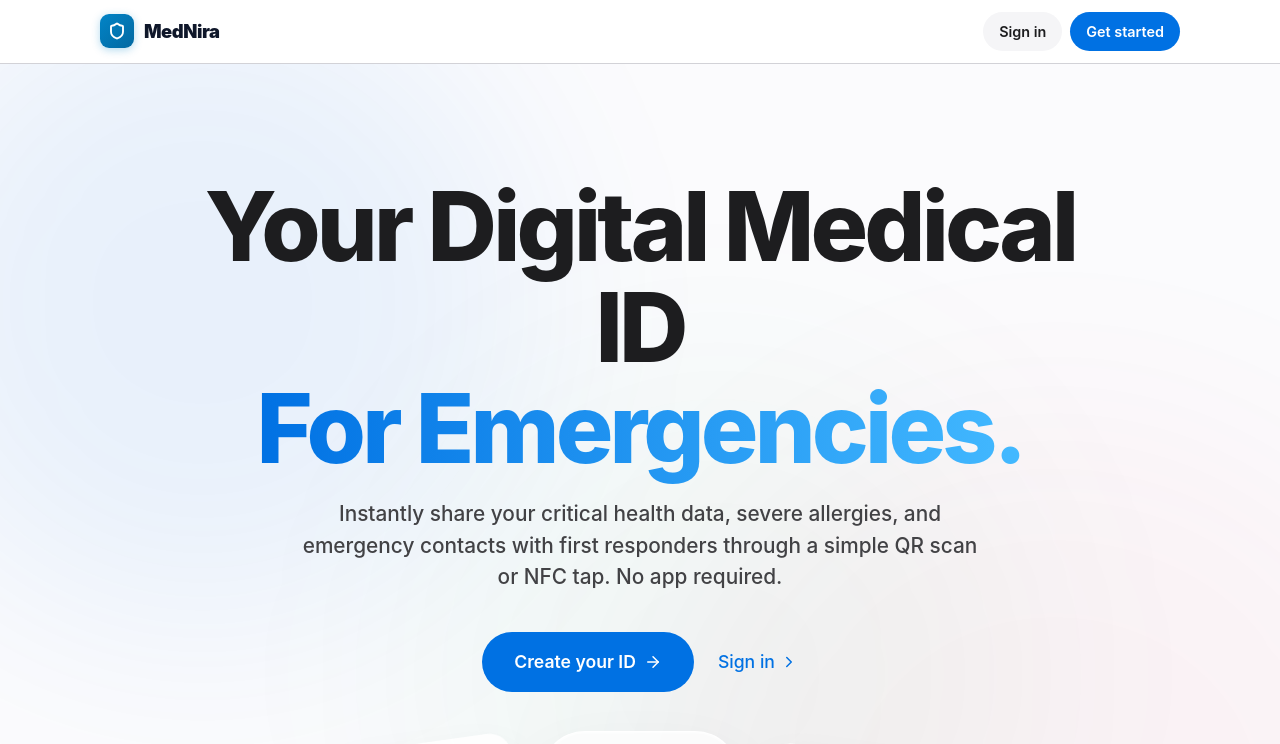
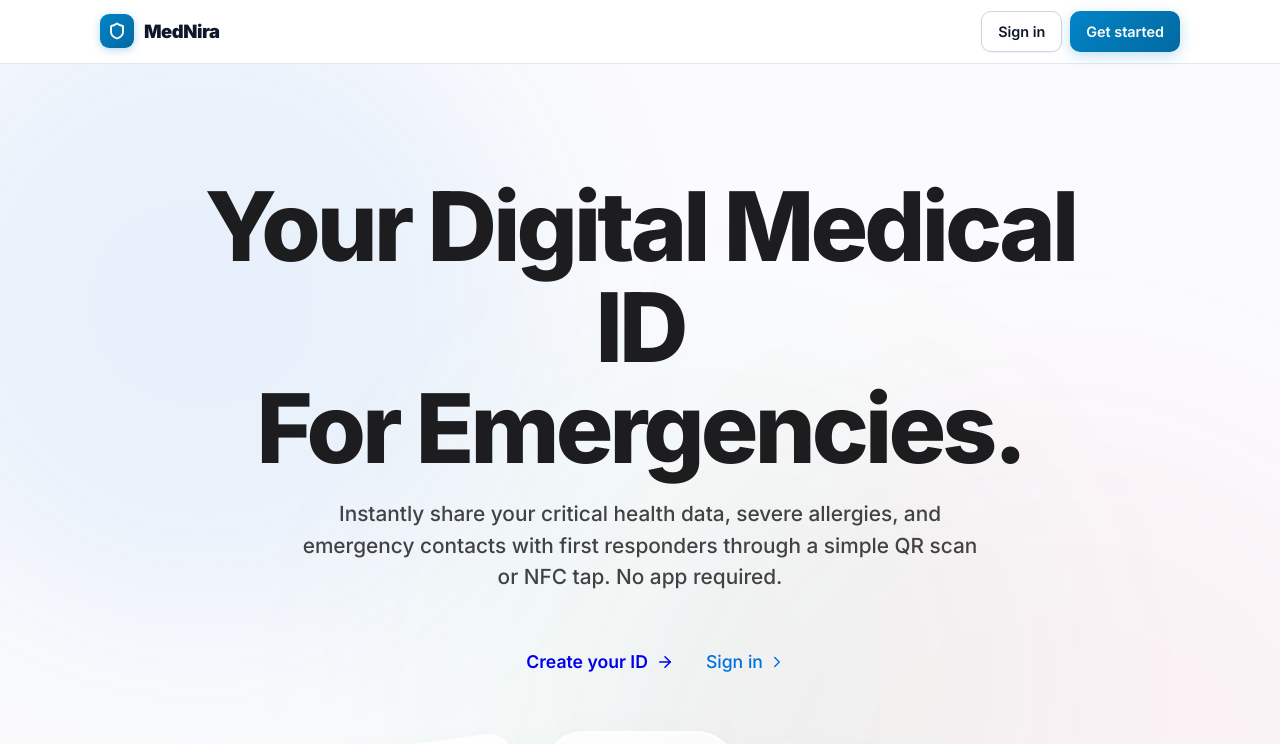
Before and after one commit to therafsanrohan/mednira, a Next.js app: page / in a window 1280 px wide. Shown: the top 744 px of the page. Built offline with nearby package versions, Linux system fonts and the light colour scheme; no server answers.

Commit message:
revert: restore original globals.css for landing page design

```diff
--- a/src/app/globals.css
+++ b/src/app/globals.css
@@ -1,33 +1,33 @@
 :root {
-  --font-sans: -apple-system, BlinkMacSystemFont, "SF Pro Text", "Segoe UI", Roboto, sans-serif;
+  --font-sans: 'Inter', system-ui, -apple-system, BlinkMacSystemFont, "Segoe UI", Roboto, Oxygen, Ubuntu, Cantarell, "Helvetica Neue", sans-serif;
 
-  /* Apple Theme Clean Light Palette */
-  --bg-light: #fbfbfd;
+  /* High-Contrast Clean Light Medical Palette */
+  --bg-light: #f8fafc;
   --bg-card: #ffffff;
-  --bg-card-hover: #f5f5f7;
+  --bg-card-hover: #f1f5f9;
   --bg-input: #ffffff;
 
   /* Text */
-  --text-primary: #1d1d1f;
-  --text-secondary: #86868b;
-  --text-muted: #a1a1a6;
+  --text-primary: #0f172a;
+  --text-secondary: #475569;
+  --text-muted: #64748b;
 
   /* Brand & Status Colors */
-  --brand-blue: #0071e3;
-  --brand-blue-hover: #0077ed;
+  --brand-blue: #0284c7;
+  --brand-blue-hover: #0369a1;
   --emergency-red: #e11d48;
   --emergency-red-hover: #be123c;
-  --success-green: #34c759;
-  --amber-warning: #ff9500;
+  --success-green: #16a34a;
+  --amber-warning: #d97706;
 
   /* Borders & Shadows */
-  --border-subtle: #d2d2d7;
-  --border-card: #e5e5ea;
-  --border-focus: #0071e3;
-  --glass-bg: rgba(255, 255, 255, 0.7);
-  --glass-border: rgba(255, 255, 255, 0.5);
-  --shadow-card: 0 4px 24px rgba(0, 0, 0, 0.04);
-  --shadow-glow-red: 0 4px 24px rgba(225, 29, 72, 0.15);
+  --border-subtle: #e2e8f0;
+  --border-card: #cbd5e1;
+  --border-focus: #0284c7;
+  --glass-bg: rgba(255, 255, 255, 0.95);
+  --glass-border: rgba(226, 232, 240, 0.8);
+  --shadow-card: 0 4px 20px -2px rgba(15, 23, 42, 0.08), 0 2px 6px -1px rgba(15, 23, 42, 0.04);
+  --shadow-glow-red: 0 4px 20px rgba(225, 29, 72, 0.15);
 }
 
 * {
@@ -64,22 +64,22 @@ html, body {
 /* Glass & Card Design */
 .glass-card {
   background: var(--glass-bg);
-  backdrop-filter: saturate(180%) blur(20px);
-  -webkit-backdrop-filter: saturate(180%) blur(20px);
+  backdrop-filter: blur(12px);
+  -webkit-backdrop-filter: blur(12px);
   border: 1px solid var(--glass-border);
-  border-radius: 20px;
+  border-radius: 1rem;
   padding: 1.5rem;
   margin-bottom: 1.25rem;
   box-shadow: var(--shadow-card);
-  transition: transform 0.2s ease, box-shadow 0.2s ease;
+  transition: transform 0.2s ease, border-color 0.2s ease;
 }
 
 .card {
   background-color: var(--bg-card);
-  border: none;
-  border-radius: 20px;
-  padding: 2rem;
-  margin-bottom: 1.5rem;
+  border: 1px solid var(--border-card);
+  border-radius: 1rem;
+  padding: 1.5rem;
+  margin-bottom: 1.25rem;
   box-shadow: var(--shadow-card);
 }
 
@@ -98,12 +98,12 @@ html, body {
   font-family: var(--font-sans);
   font-weight: 600;
   font-size: 0.95rem;
-  min-height: 48px;
-  padding: 0.75rem 1.5rem;
-  border-radius: 9999px;
+  min-height: 48px; /* 48px Touch target for mobile accessibility */
+  padding: 0.75rem 1.25rem;
+  border-radius: 0.625rem;
   border: none;
   cursor: pointer;
-  transition: all 0.2s ease;
+  transition: all 0.2s cubic-bezier(0.4, 0, 0.2, 1);
   text-decoration: none;
   user-select: none;
 }
@@ -113,35 +113,41 @@ html, body {
 }
 
 .btn-danger {
-  background: var(--emergency-red);
+  background: linear-gradient(135deg, var(--emergency-red) 0%, #be123c 100%);
   color: #ffffff;
+  box-shadow: 0 4px 14px rgba(225, 29, 72, 0.3);
 }
 
 .btn-danger:hover {
-  background: var(--emergency-red-hover);
+  background: linear-gradient(135deg, #f43f5e 0%, #9f1239 100%);
 }
 
 .btn-primary {
-  background: var(--brand-blue);
+  background: linear-gradient(135deg, var(--brand-blue) 0%, var(--brand-blue-hover) 100%);
   color: #ffffff;
+  box-shadow: 0 4px 14px rgba(2, 132, 199, 0.25);
 }
 
 .btn-primary:hover {
-  background: var(--brand-blue-hover);
+  background: linear-gradient(135deg, #0369a1 0%, #075985 100%);
 }
 
 .btn-success {
-  background: var(--success-green);
+  background: linear-gradient(135deg, var(--success-green) 0%, #15803d 100%);
   color: #ffffff;
+  box-shadow: 0 4px 14px rgba(22, 163, 74, 0.25);
 }
 
 .btn-secondary {
-  background-color: #f5f5f7;
+  background-color: #ffffff;
   color: var(--text-primary);
+  border: 1px solid #cbd5e1;
+  box-shadow: 0 1px 2px rgba(0, 0, 0, 0.05);
 }
 
 .btn-secondary:hover {
-  background-color: #e5e5ea;
+  background-color: #f8fafc;
+  border-color: #94a3b8;
 }
 
 .btn-full {
@@ -189,26 +195,25 @@ html, body {
 /* Inputs & Forms */
 input[type="text"],
 input[type="email"],
-input[type="password"],
 input[type="date"],
 select,
 textarea {
   width: 100%;
-  min-height: 52px;
+  min-height: 48px;
   padding: 0.75rem 1rem;
-  border-radius: 12px;
+  border-radius: 0.5rem;
   background-color: var(--bg-input);
-  border: 1px solid var(--border-subtle);
+  border: 1px solid var(--border-card);
   color: var(--text-primary);
   font-family: var(--font-sans);
-  font-size: 1rem;
+  font-size: 0.95rem;
   outline: none;
-  transition: all 0.2s ease;
+  transition: border-color 0.15s ease, box-shadow 0.15s ease;
 }
 
 input:focus, select:focus, textarea:focus {
   border-color: var(--border-focus);
-  box-shadow: 0 0 0 4px rgba(0, 113, 227, 0.15);
+  box-shadow: 0 0 0 3px rgba(2, 132, 199, 0.15);
 }
 
 /* Responsive Grid System */
@@ -236,24 +241,22 @@ input:focus, select:focus, textarea:focus {
 
 /* ── Auth Pages ───────────────────────────────────────── */
 .auth-page {
-  min-height: calc(100vh - 52px);
+  min-height: calc(100vh - 64px);
   display: flex;
   align-items: center;
   justify-content: center;
   padding: 2rem 1rem;
-  background: var(--bg-light);
+  background: linear-gradient(145deg, #f0f9ff 0%, #f8fafc 50%, #fdf4ff 100%);
 }
 
 .auth-card {
   width: 100%;
   max-width: 440px;
-  background: rgba(255, 255, 255, 0.7);
-  backdrop-filter: saturate(180%) blur(20px);
-  -webkit-backdrop-filter: saturate(180%) blur(20px);
-  border: 1px solid rgba(255, 255, 255, 0.5);
-  border-radius: 24px;
-  padding: 3rem;
-  box-shadow: 0 10px 40px rgba(0,0,0,0.05);
+  background: #ffffff;
+  border: 1px solid var(--border-subtle);
+  border-radius: 1.25rem;
+  padding: 2.5rem 2rem;
+  box-shadow: 0 8px 40px -4px rgba(15, 23, 42, 0.1), 0 2px 8px -1px rgba(15, 23, 42, 0.05);
 }
 
 .auth-header {
@@ -267,9 +270,11 @@ input:focus, select:focus, textarea:focus {
   justify-content: center;
   width: 56px;
   height: 56px;
-  background: transparent;
-  color: var(--brand-blue);
+  background: linear-gradient(135deg, var(--brand-blue) 0%, #0369a1 100%);
+  border-radius: 14px;
+  color: white;
   margin-bottom: 1.25rem;
+  box-shadow: 0 4px 14px rgba(2, 132, 199, 0.3);
 }
 
 .auth-title {
@@ -643,277 +648,3 @@ input:focus, select:focus, textarea:focus {
     font-size: 1.4rem;
   }
 }
-
-
-/* ── Apple-like Theme ───────────────────────────────────────── */
-
-.apple-landing {
-  background-color: #fbfbfd;
-  color: #1d1d1f;
-  min-height: 100vh;
-  overflow-x: hidden;
-  font-family: -apple-system, BlinkMacSystemFont, "SF Pro Display", "Segoe UI", Roboto, sans-serif;
-}
-
-.apple-hero {
-  display: flex;
-  flex-direction: column;
-  align-items: center;
-  justify-content: center;
-  text-align: center;
-  padding: 8rem 1rem 5rem;
-  max-width: 900px;
-  margin: 0 auto;
-}
-
-.apple-badge {
-  display: inline-flex;
-  align-items: center;
-  gap: 0.4rem;
-  padding: 0.5rem 1rem;
-  background: rgba(0, 0, 0, 0.04);
-  border-radius: 999px;
-  font-size: 0.85rem;
-  font-weight: 600;
-  color: #424245;
-  margin-bottom: 2rem;
-}
-
-.apple-title {
-  font-size: clamp(3rem, 8vw, 5.5rem);
-  font-weight: 700;
-  letter-spacing: -0.04em;
-  line-height: 1.05;
-  margin-bottom: 1.5rem;
-}
-
-.text-gradient {
-  background: linear-gradient(90deg, #0071e3, #43b9ff);
-  -webkit-background-clip: text;
-  -webkit-text-fill-color: transparent;
-}
-
-.apple-subtitle {
-  font-size: clamp(1.2rem, 3vw, 1.6rem);
-  font-weight: 400;
-  color: #86868b;
-  max-width: 650px;
-  margin-bottom: 2.5rem;
-  line-height: 1.4;
-  letter-spacing: -0.01em;
-}
-
-.apple-cta-group {
-  display: flex;
-  align-items: center;
-  gap: 1.5rem;
-}
-
-.apple-btn {
-  display: inline-flex;
-  align-items: center;
-  justify-content: center;
-  padding: 0.9rem 2rem;
-  border-radius: 999px;
-  font-size: 1.1rem;
-  font-weight: 600;
-  transition: all 0.3s ease;
-  text-decoration: none;
-}
-
-.apple-btn-primary {
-  background-color: #0071e3;
-  color: white;
-}
-
-.apple-btn-primary:hover {
-  background-color: #0077ed;
-  transform: scale(1.02);
-}
-
-.apple-link {
-  display: inline-flex;
-  align-items: center;
-  gap: 0.3rem;
-  font-size: 1.1rem;
-  color: #0071e3;
-  font-weight: 500;
-  text-decoration: none;
-}
-
-.apple-link:hover {
-  text-decoration: underline;
-}
-
-/* Bento Grid */
-.bento-grid {
-  display: grid;
-  grid-template-columns: repeat(auto-fit, minmax(280px, 1fr));
-  gap: 1.5rem;
-  padding: 2rem;
-  max-width: 1200px;
-  margin: 0 auto;
-}
-
-.bento-card {
-  background: #ffffff;
-  border-radius: 24px;
-  padding: 2.5rem;
-  box-shadow: 0 10px 40px rgba(0,0,0,0.04);
-  transition: transform 0.3s ease, box-shadow 0.3s ease;
-  display: flex;
-  flex-direction: column;
-}
-
-.bento-card:hover {
-  transform: translateY(-5px);
-  box-shadow: 0 15px 50px rgba(0,0,0,0.08);
-}
-
-.bento-large {
-  grid-column: 1 / -1;
-  flex-direction: row;
-  align-items: center;
-  gap: 3rem;
-}
-
-.bento-icon {
-  margin-bottom: 1.5rem;
-  color: #0071e3;
-}
-
-.bento-card h3 {
-  font-size: 1.8rem;
-  font-weight: 600;
-  letter-spacing: -0.02em;
-  margin-bottom: 0.5rem;
-}
-
-.bento-card p {
-  font-size: 1.1rem;
-  color: #86868b;
-  line-height: 1.5;
-}
-
-/* Apple Auth Pages */
-.apple-auth-container {
-  min-height: 100vh;
-  display: flex;
-  align-items: center;
-  justify-content: center;
-  background-color: #fbfbfd;
-  font-family: -apple-system, BlinkMacSystemFont, "SF Pro Display", sans-serif;
-  padding: 2rem;
-}
-
-.apple-auth-card {
-  background: rgba(255, 255, 255, 0.7);
-  backdrop-filter: blur(20px);
-  -webkit-backdrop-filter: blur(20px);
-  border: 1px solid rgba(255, 255, 255, 0.5);
-  border-radius: 24px;
-  padding: 3rem;
-  width: 100%;
-  max-width: 440px;
-  box-shadow: 0 10px 40px rgba(0,0,0,0.05);
-  text-align: center;
-}
-
-.apple-auth-card h2 {
-  font-size: 2rem;
-  font-weight: 600;
-  letter-spacing: -0.03em;
-  margin-bottom: 0.5rem;
-}
-
-.apple-auth-card p {
-  color: #86868b;
-  font-size: 1.05rem;
-  margin-bottom: 2rem;
-}
-
-.apple-input-group {
-  margin-bottom: 1.2rem;
-  text-align: left;
-}
-
-.apple-input-group label {
-  display: block;
-  font-size: 0.9rem;
-  font-weight: 500;
-  color: #1d1d1f;
-  margin-bottom: 0.5rem;
-  margin-left: 0.5rem;
-}
-
-.apple-input {
-  width: 100%;
-  padding: 1rem 1.2rem;
-  border-radius: 12px;
-  border: 1px solid #d2d2d7;
-  background: #ffffff;
-  font-size: 1rem;
-  transition: all 0.2s ease;
-}
-
-.apple-input:focus {
-  outline: none;
-  border-color: #0071e3;
-  box-shadow: 0 0 0 4px rgba(0, 113, 227, 0.15);
-}
-
-.apple-auth-submit {
-  width: 100%;
-  padding: 1rem;
-  border-radius: 12px;
-  background-color: #0071e3;
-  color: white;
-  font-size: 1.1rem;
-  font-weight: 600;
-  border: none;
-  cursor: pointer;
-  margin-top: 1rem;
-  transition: background-color 0.2s ease;
-}
-
-.apple-auth-submit:hover {
-  background-color: #0077ed;
-}
-
-.apple-auth-footer {
-  margin-top: 2rem;
-  font-size: 0.95rem;
-  color: #86868b;
-}
-
-/* Animations */
-.fade-in-up {
-  opacity: 0;
-  transform: translateY(30px);
-  animation: fadeInUp 0.8s cubic-bezier(0.16, 1, 0.3, 1) forwards;
-}
-
-.delay-1 { animation-delay: 0.1s; }
-.delay-2 { animation-delay: 0.2s; }
-.delay-3 { animation-delay: 0.3s; }
-.delay-4 { animation-delay: 0.4s; }
-.delay-5 { animation-delay: 0.5s; }
-.delay-6 { animation-delay: 0.6s; }
-
-@keyframes fadeInUp {
-  to {
-    opacity: 1;
-    transform: translateY(0);
-  }
-}
-
-@media (max-width: 768px) {
-  .bento-large {
-    flex-direction: column;
-    align-items: flex-start;
-    gap: 1.5rem;
-  }
-  .apple-title {
-    font-size: 3rem;
-  }
-}
```
